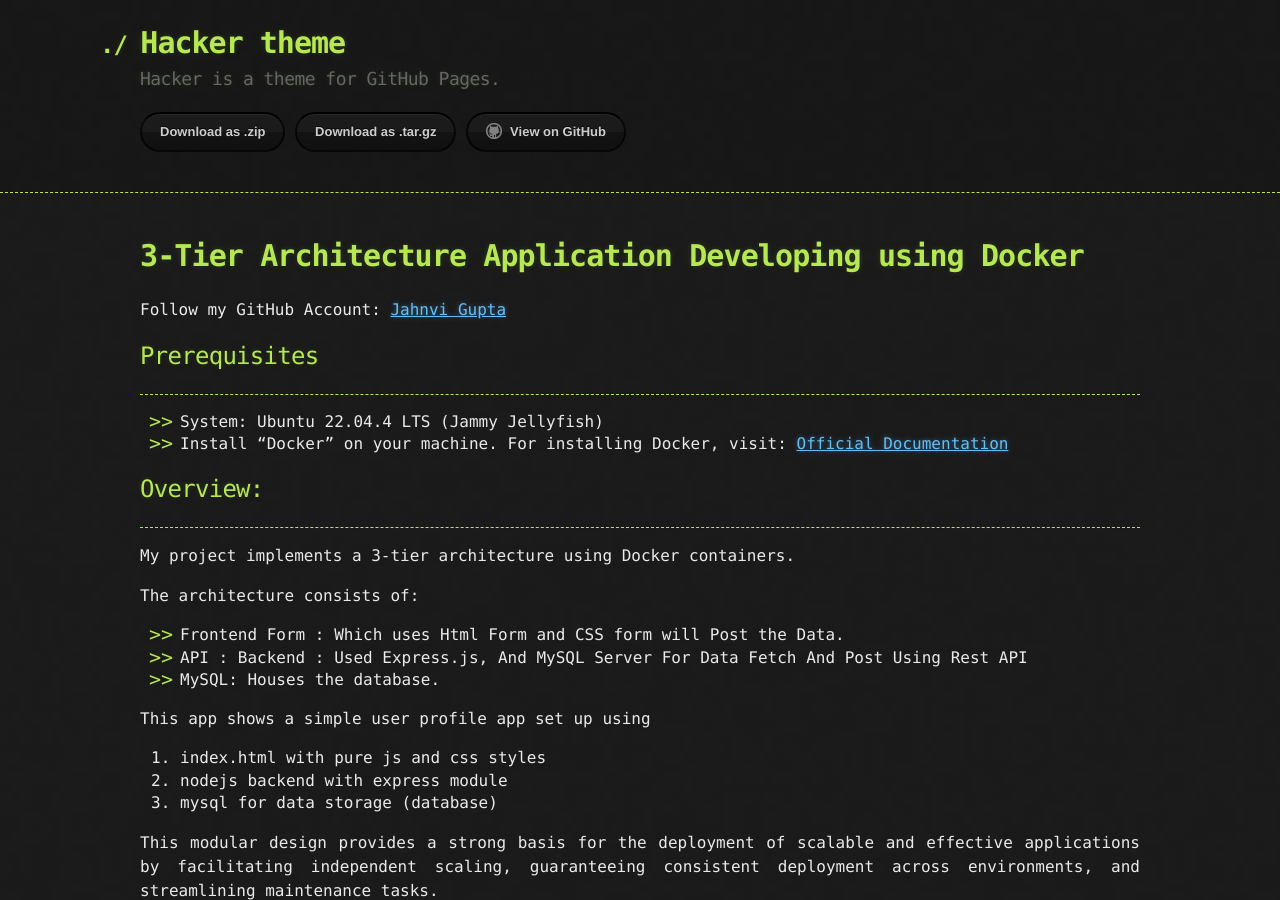
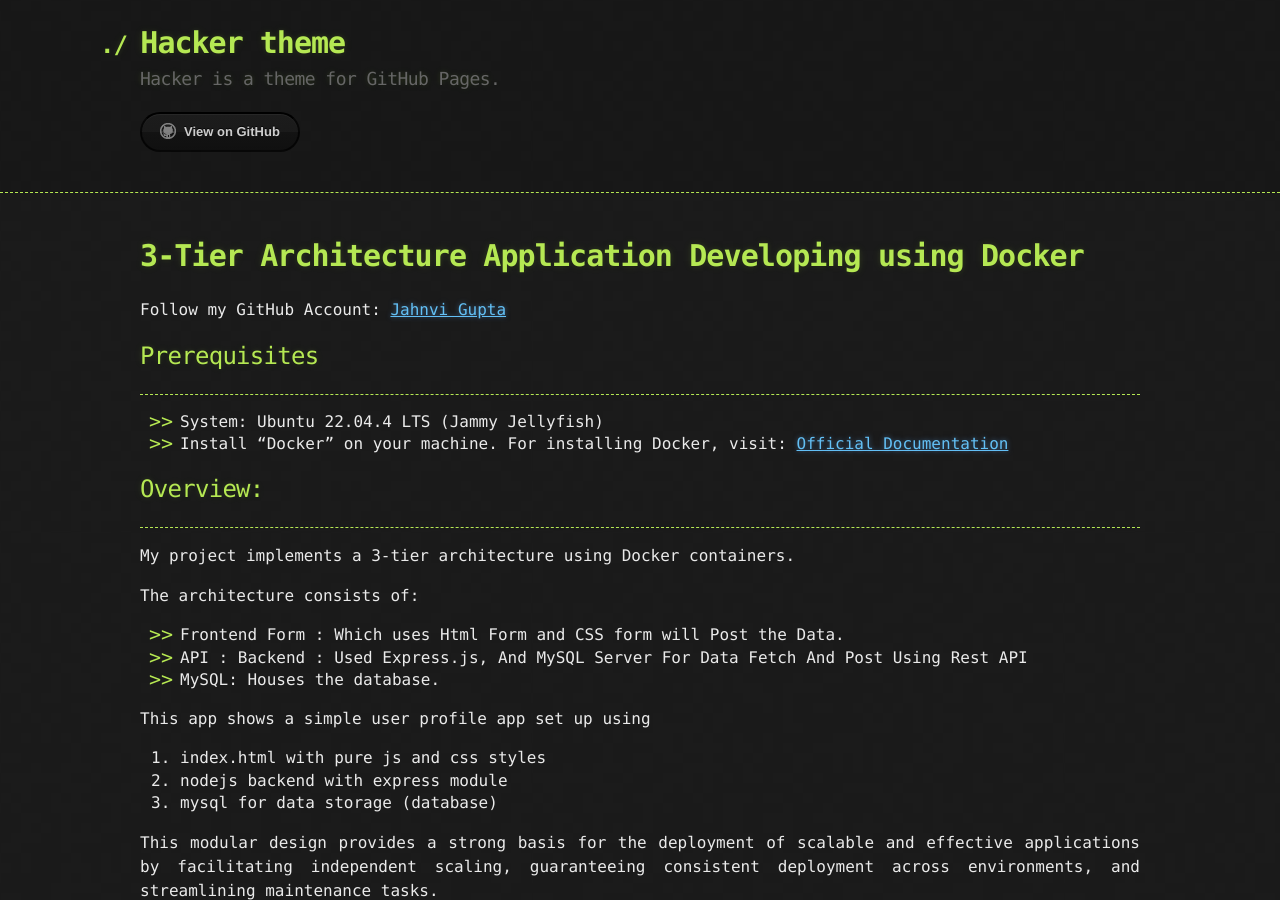
Before and after one commit to jahnvi047/Jahnvi-Gupta-Blog-Post, a Jekyll site: the page built from index.md, in a window 1280 px wide and 900 px high. Built offline with Jekyll 4.4.1, drawn with Linux system fonts in a browser that asks for light colours.

Commit message:
Update default.html

```diff
--- a/_layouts/default.html
+++ b/_layouts/default.html
@@ -20,10 +20,7 @@
         <h2>{{ site.description | default: site.github.project_tagline }}</h2>
 
         <section id="downloads">
-          {% if site.show_downloads %}
-            <a href="{{ site.github.zip_url }}" class="btn">Download as .zip</a>
-            <a href="{{ site.github.tar_url }}" class="btn">Download as .tar.gz</a>
-          {% endif %}
+
           <a href="{{ site.github.repository_url }}" class="btn btn-github"><span class="icon"></span>View on GitHub</a>
         </section>
       </div>
```
